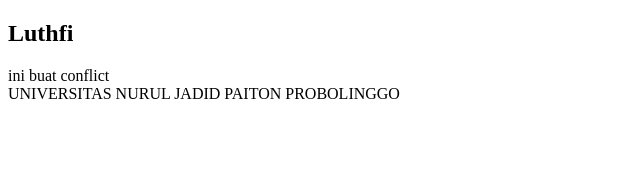
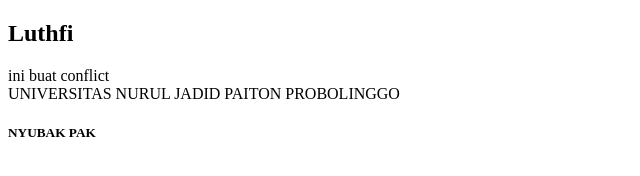
Before and after one commit to SamsudinLah/coba_repo-1, a plain HTML site: page index.html in a window 1280 px wide. Shown: the full height of the page, 0-640 px from the left. Drawn offline with Linux system fonts and the light colour scheme.

Commit message:
Update index.html
Nyubak pola bisah

```diff
--- a/index.html
+++ b/index.html
@@ -16,5 +16,6 @@
         UNIVERSITAS NURUL JADID
         PAITON PROBOLINGGO
     </div>
+    <H5>NYUBAK PAK</H5>
 </body>
 </html>
```
